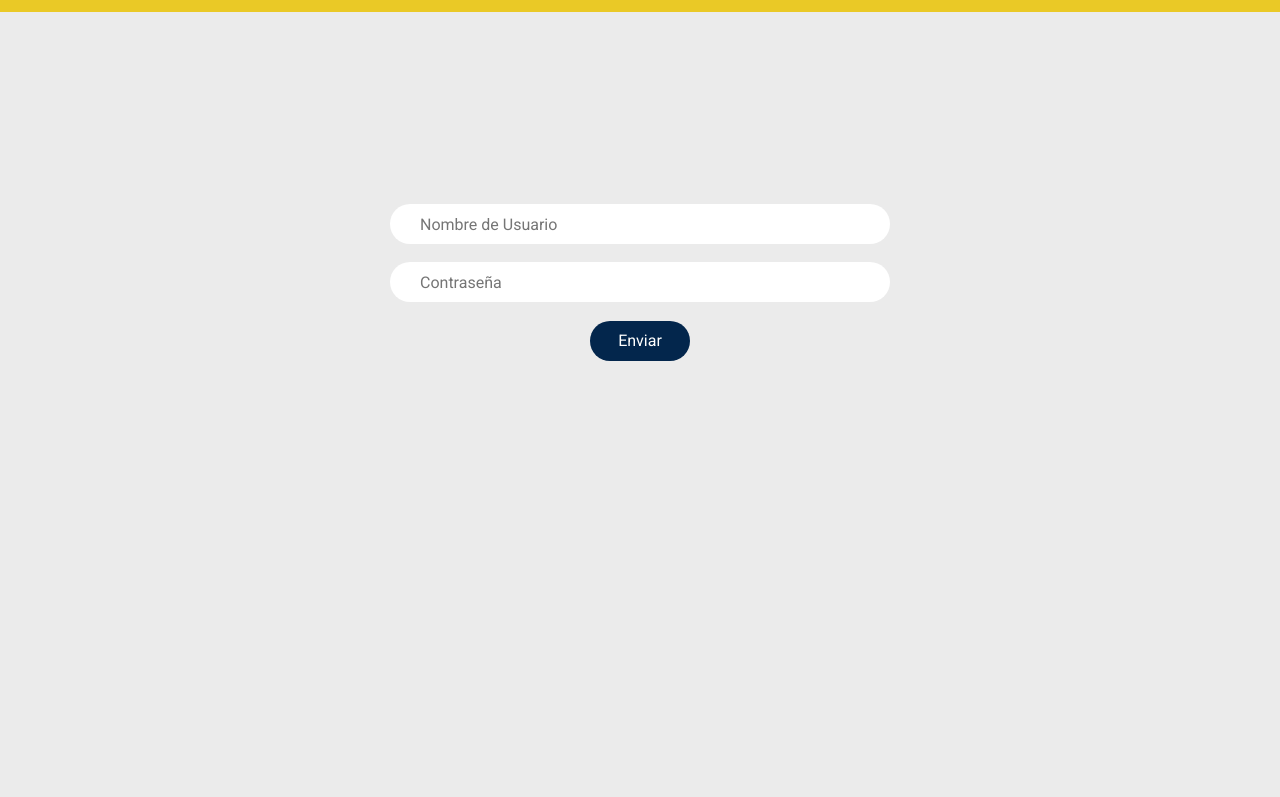
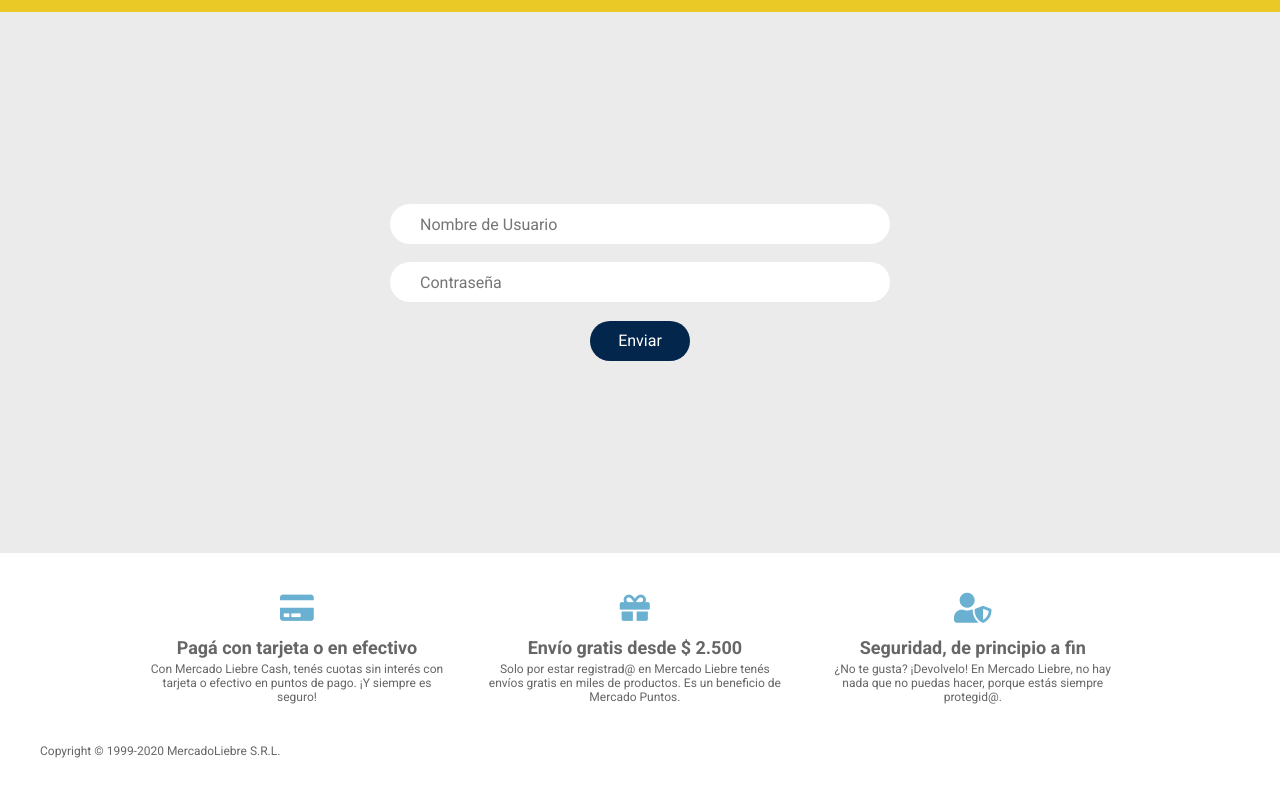
Before and after one commit to jarrospide1/mercado-liebre, a website: page views/login.html in a window 1280 px wide. Shown: the part 97-894 px from the top of the page. Before the commit the page ends 800 px from the top, so only its background shows below. Drawn offline with Linux system fonts and the light colour scheme; files whose address does not match are found by name.

Commit message:
Footer a login y register

```diff
--- a/views/login.html
+++ b/views/login.html
@@ -60,6 +60,31 @@
         </div>
     </form>
 
+    <footer>
+        <section class="top-footer">
+            <div class="footer-elements">
+                <div class="card">
+                    <i class="fas fa-credit-card"></i>
+                    <h6>Pagá con tarjeta o en efectivo</h6>
+                    <p>Con Mercado Liebre Cash, tenés cuotas sin interés con tarjeta o efectivo en puntos de pago. ¡Y siempre es seguro!</p>
+                </div>
+                <div class="shipping">
+                        <i class="fas fa-gift"></i>
+                        <h6>Envío gratis desde $ 2.500</h6>
+                    <p>Solo por estar registrad@ en Mercado Liebre tenés envíos gratis en miles de productos. Es un beneficio de Mercado Puntos.</p>
+                </div>
+                <div class="security">
+                    <i class="fas fa-user-shield"></i>
+                    <h6> Seguridad, de principio a fin</h6>
+                    <p> ¿No te gusta? ¡Devolvelo! En Mercado Liebre, no hay nada que no puedas hacer, porque estás siempre protegid@. </p>
+                </div>
+            </div>
+        </section>
+        <div class="copyrigth">
+            <p> Copyright © 1999-2020 MercadoLiebre S.R.L. </p>
+        </div>
+    </footer>
+
 
 </body>
 </html>
```
Also changed, not shown: views/register.html (+25 -0 lines).
